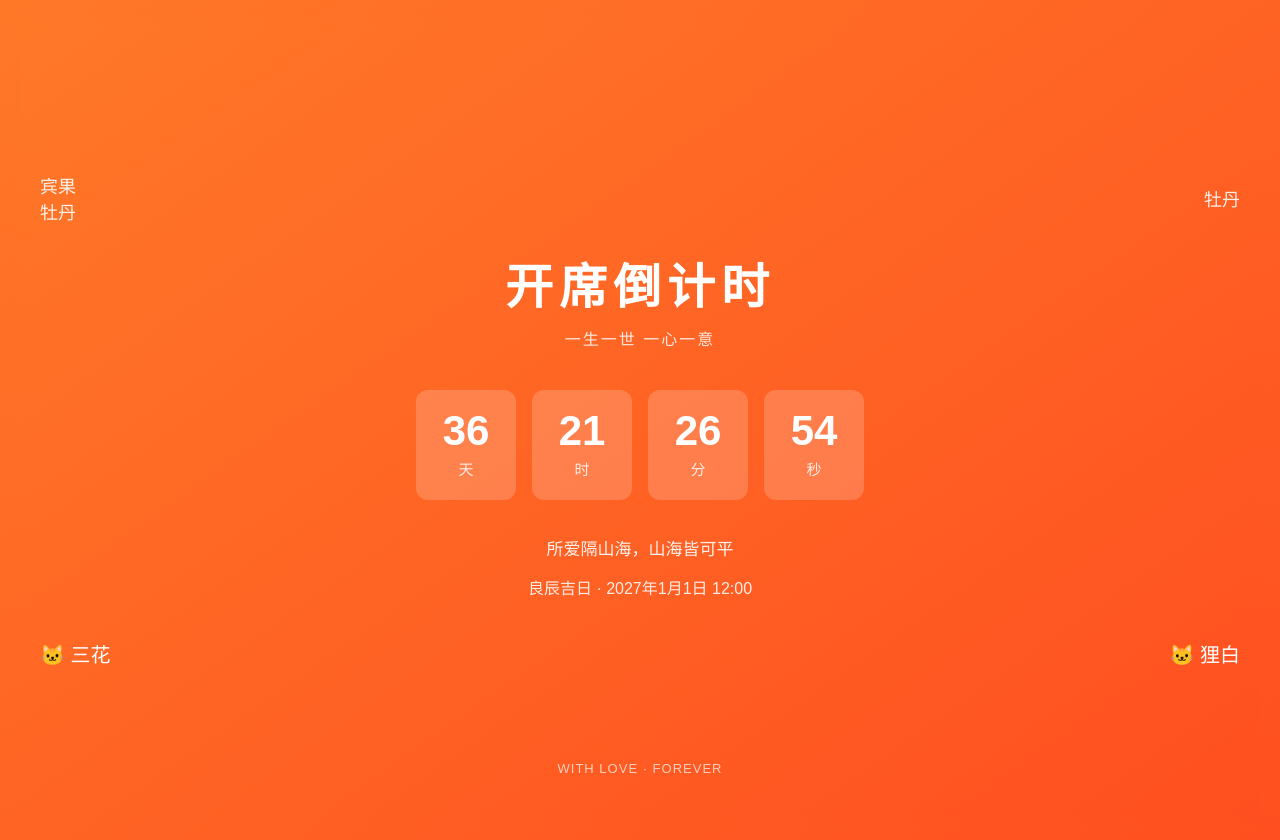
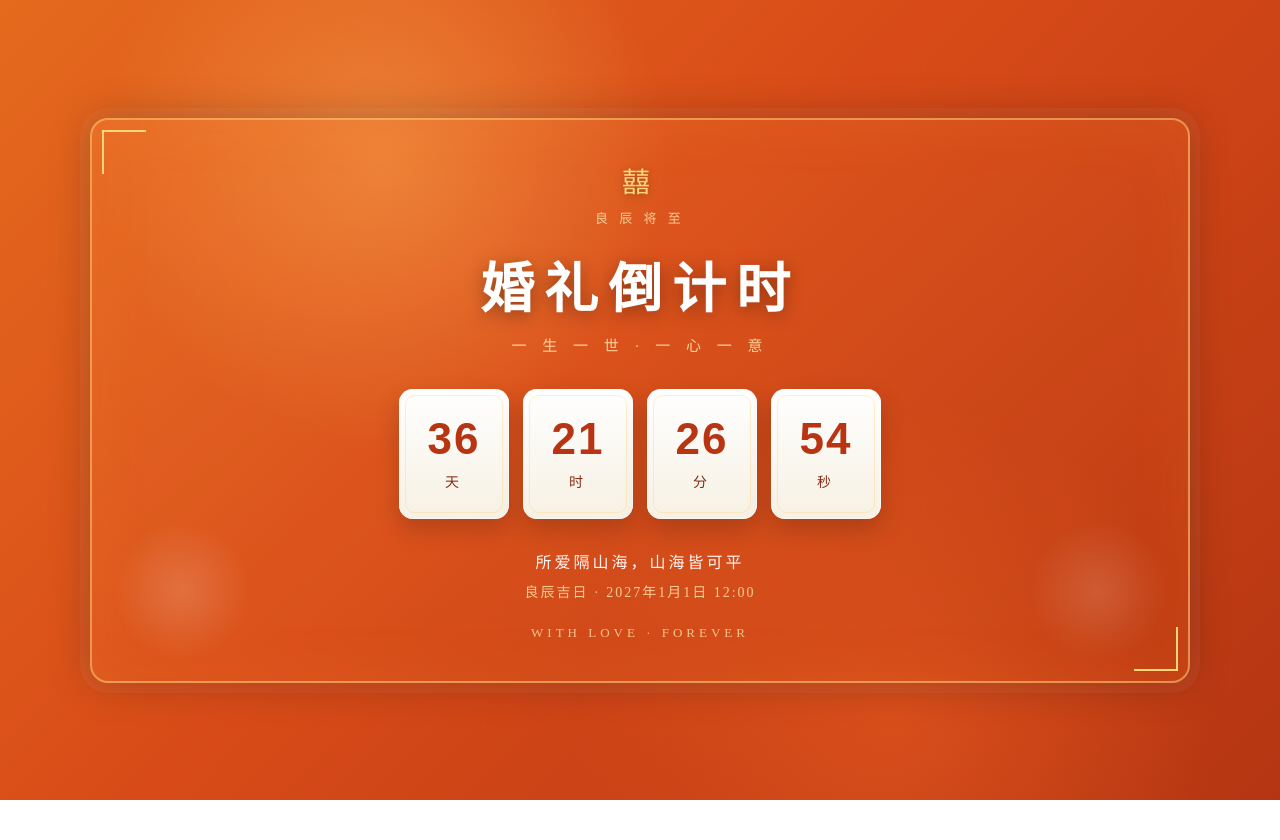
Before and after one commit to 516044933/wedding, a plain HTML site: page index.html in a window 1280 px wide. After the commit the page ends 800 px from the top, so only its background shows below. Drawn offline with Linux system fonts and the light colour scheme.

Commit message:
Change title and update wedding countdown layout

```diff
--- a/index.html
+++ b/index.html
@@ -3,105 +3,239 @@
 <head>
 <meta charset="UTF-8" />
 <meta name="viewport" content="width=device-width, initial-scale=1.0"/>
-<title>开席倒计时</title>
+<title>婚礼倒计时</title>
 <style>
-*{margin:0;padding:0;box-sizing:border-box;font-family:"PingFang SC","Microsoft YaHei",sans-serif;}
-html,body{
+*{
+  margin:0;
+  padding:0;
+  box-sizing:border-box;
+  font-family:"PingFang SC","Microsoft YaHei","SimSun",serif;
+}
+
+body{
+  min-height:100vh;
+  background:
+    radial-gradient(circle at 30% 20%, rgba(255, 180, 90, 0.45), transparent 26%),
+    radial-gradient(circle at 70% 90%, rgba(255, 110, 40, 0.35), transparent 28%),
+    linear-gradient(135deg,#e56a1e 0%,#d84b18 45%,#b53512 100%);
+  display:flex;
+  align-items:center;
+  justify-content:center;
+  color:#fff;
+  padding:30px;
+  position:relative;
+  overflow:hidden;
+}
+
+/* 暗纹底 */
+body::before{
+  content:"";
+  position:absolute;
+  inset:0;
+  background-image:
+    radial-gradient(circle at 20% 30%, rgba(255,255,255,0.04) 1px, transparent 1.2px),
+    radial-gradient(circle at 80% 70%, rgba(255,255,255,0.035) 1px, transparent 1.4px);
+  background-size:220px 220px, 180px 180px;
+  pointer-events:none;
+  opacity:.55;
+}
+
+/* 金色边框 */
+.frame{
+  position:relative;
   width:100%;
-  min-height:100vh;
-  background: linear-gradient(145deg,#ff7828,#ff4f20);
+  max-width:1100px;
+  padding:40px 50px;
+  border:2px solid rgba(255,210,120,0.55);
+  border-radius:18px;
+  box-shadow:
+    0 0 0 10px rgba(255,255,255,0.04),
+    0 0 40px rgba(0,0,0,0.25),
+    inset 0 0 60px rgba(255,140,60,0.12);
+  background:
+    linear-gradient(145deg, rgba(255,150,70,0.18), rgba(200,70,20,0.18));
+}
+
+/* 四角金线 */
+.frame::before,
+.frame::after{
+  content:"";
+  position:absolute;
+  width:42px;
+  height:42px;
+  border-color:#ffd57a;
+  border-style:solid;
+  border-width:0;
+}
+.frame::before{
+  top:10px;left:10px;
+  border-top-width:2px;
+  border-left-width:2px;
+}
+.frame::after{
+  bottom:10px;right:10px;
+  border-bottom-width:2px;
+  border-right-width:2px;
+}
+
+/* 顶部双喜 */
+.top-double-happiness{
+  text-align:center;
+  font-size:28px;
+  color:#ffd57a;
+  letter-spacing:8px;
+  margin-bottom:8px;
+  text-shadow:0 2px 10px rgba(0,0,0,0.25);
+}
+
+/* 顶部小装饰线 */
+.top-sub{
+  text-align:center;
+  font-size:13px;
+  letter-spacing:4px;
+  color:#ffe2a8;
+  opacity:.85;
+  margin-bottom:18px;
+}
+
+/* 主标题 */
+.main-title{
+  text-align:center;
+  font-size:54px;
+  font-weight:bold;
+  letter-spacing:10px;
+  color:#fff;
+  text-shadow:0 4px 18px rgba(0,0,0,0.35);
+  margin-bottom:10px;
+}
+
+/* 副标题 */
+.sub-title{
+  text-align:center;
+  font-size:15px;
+  letter-spacing:6px;
+  color:#ffe2a8;
+  margin-bottom:34px;
+  opacity:.9;
+}
+
+/* 倒计时卡片区 */
+.count-wrap{
+  display:flex;
+  justify-content:center;
+  gap:14px;
+  margin-bottom:30px;
+}
+
+.count-item{
+  width:110px;
+  height:130px;
+  background:linear-gradient(180deg,#ffffff 0%,#f7f1e4 100%);
+  border-radius:14px;
   display:flex;
   flex-direction:column;
   align-items:center;
   justify-content:center;
-  color:#fff;
-  padding:20px;
-  text-align:center;
+  box-shadow:
+    0 10px 24px rgba(0,0,0,0.18),
+    inset 0 0 0 1px rgba(255,255,255,0.6);
+  position:relative;
 }
-.header-top{
-  width:100%;
-  display:flex;
-  justify-content:space-between;
-  align-items:center;
-  margin-bottom:24px;
+
+.count-item::before{
+  content:"";
+  position:absolute;
+  inset:6px;
+  border:1px solid rgba(255,215,140,0.45);
+  border-radius:10px;
+  pointer-events:none;
 }
-.left-tag,.right-tag{font-size:18px;opacity:0.9;}
-.main-title{
-  font-size:48px;
-  font-weight:bold;
-  letter-spacing:6px;
-  margin-bottom:8px;
-}
-.sub-title{
-  font-size:16px;
-  opacity:0.85;
-  margin-bottom:40px;
+
+.count-num{
+  font-size:44px;
+  font-weight:800;
+  color:#b83412;
+  line-height:1;
+  font-family:"DIN","Arial",sans-serif;
   letter-spacing:2px;
 }
-.count-wrap{
-  display:flex;
-  gap:16px;
-  margin-bottom:36px;
-  flex-wrap:wrap;
-  justify-content:center;
+
+.count-unit{
+  margin-top:10px;
+  font-size:14px;
+  color:#8a2b10;
+  letter-spacing:4px;
 }
-.count-item{
-  width:100px;
-  height:110px;
-  background:rgba(255,255,255,0.18);
-  border-radius:12px;
-  display:flex;
-  flex-direction:column;
-  align-items:center;
-  justify-content:center;
+
+/* 中间文案 */
+.mid-text{
+  text-align:center;
+  font-size:16px;
+  color:#fff;
+  letter-spacing:3px;
+  margin-bottom:8px;
+  opacity:.95;
 }
-.count-num{
-  font-size:42px;
-  font-weight:bold;
-  line-height:1;
+
+.mid-date{
+  text-align:center;
+  font-size:14px;
+  color:#ffe2a8;
+  letter-spacing:2px;
+  margin-bottom:24px;
+  opacity:.85;
 }
-.count-unit{
-  font-size:15px;
-  margin-top:6px;
-  opacity:0.85;
+
+/* 底部英文 */
+.footer-text{
+  text-align:center;
+  font-size:13px;
+  letter-spacing:4px;
+  color:#ffe2a8;
+  opacity:.8;
 }
-.desc-text{
-  font-size:17px;
-  line-height:1.6;
-  opacity:0.92;
-  margin-bottom:12px;
+
+/* 两侧花和猫装饰，不干扰居中内容 */
+.deco-left,
+.deco-right{
+  position:absolute;
+  bottom:20px;
+  width:140px;
+  height:140px;
+  opacity:.85;
+  pointer-events:none;
 }
-.time-text{
-  font-size:16px;
-  margin-bottom:40px;
-  opacity:0.88;
+.deco-left{
+  left:20px;
+  background:radial-gradient(circle at center, rgba(255,255,255,0.18) 0%, transparent 70%);
+  border-radius:50%;
 }
-.bottom-row{
-  width:100%;
-  display:flex;
-  justify-content:space-between;
-  align-items:center;
+.deco-right{
+  right:20px;
+  background:radial-gradient(circle at center, rgba(255,255,255,0.15) 0%, transparent 70%);
+  border-radius:50%;
 }
-.bottom-name{
-  font-size:20px;
-  font-weight:500;
-}
-.footer-tip{
-  position:absolute;
-  bottom:24px;
-  font-size:13px;
-  opacity:0.7;
-  letter-spacing:1px;
+
+/* 响应式 */
+@media (max-width: 720px){
+  .main-title{ font-size:34px; letter-spacing:6px; }
+  .count-item{ width:82px; height:100px; }
+  .count-num{ font-size:32px; }
+  .count-unit{ font-size:12px; }
+  .frame{ padding:28px 20px; }
+  .deco-left,.deco-right{ width:90px; height:90px; }
 }
 </style>
 </head>
 <body>
-<div class="header-top">
-  <div class="left-tag">宾果<br>牡丹</div>
-  <div class="right-tag">牡丹</div>
-</div>
-<div class="main-title" id="mainTitle">开席倒计时</div>
-<div class="sub-title" id="subTitle">一生一世 一心一意</div>
+
+<div class="frame">
+
+  <div class="top-double-happiness">囍</div>
+  <div class="top-sub">良 辰 将 至</div>
+
+  <div class="main-title" id="mainTitle">婚礼倒计时</div>
+  <div class="sub-title">一 生 一 世 · 一 心 一 意</div>
 
   <div class="count-wrap">
     <div class="count-item">
@@ -122,20 +256,17 @@ html,body{
     </div>
   </div>
 
-<div class="desc-text" id="descText">所爱隔山海，山海皆可平</div>
-<div class="time-text" id="timeText">良辰吉日 · 2027年1月1日 12:00</div>
+  <div class="mid-text" id="midText">所爱隔山海，山海皆可平</div>
+  <div class="mid-date" id="midDate">良辰吉日 · 2027年1月1日 12:00</div>
 
-<div class="bottom-row">
-  <div class="bottom-name">🐱 三花</div>
-  <div class="bottom-name">🐱 狸白</div>
+  <div class="footer-text">WITH LOVE · FOREVER</div>
+
+  <div class="deco-left"></div>
+  <div class="deco-right"></div>
 </div>
 
-<div class="footer-tip">WITH LOVE · FOREVER</div>
-
 <script>
-// 开席时间
 const weddingTime = new Date("2027-01-01 12:00:00").getTime();
-// 领证基准时间（暂定）
 const marryTime = new Date("2026-12-24 11:30:00").getTime();
 
 function update(){
@@ -143,21 +274,20 @@ function update(){
   const diffWedding = weddingTime - now;
 
   let day, hour, min, sec;
+
   if(diffWedding > 0){
-    document.getElementById('mainTitle').innerText = "开席倒计时";
-    document.getElementById('subTitle').innerText = "一生一世 一心一意";
-    document.getElementById('descText').innerText = "所爱隔山海，山海皆可平";
-    document.getElementById('timeText').innerText = "良辰吉日 · 2027年1月1日 12:00";
+    document.getElementById("mainTitle").innerText = "婚礼倒计时";
+    document.getElementById("midText").innerText = "所爱隔山海，山海皆可平";
+    document.getElementById("midDate").innerText = "良辰吉日 · 2027年1月1日 12:00";
 
     day = Math.floor(diffWedding / (1000 * 60 * 60 * 24));
     hour = Math.floor((diffWedding % (1000 * 60 * 60 * 24)) / (1000 * 60 * 60));
     min = Math.floor((diffWedding % (1000 * 60 * 60)) / (1000 * 60));
     sec = Math.floor((diffWedding % (1000 * 60)) / 1000);
   }else{
-    document.getElementById('mainTitle').innerText = "其实";
-    document.getElementById('subTitle').innerText = "领证已经";
-    document.getElementById('descText').innerText = "";
-    document.getElementById('timeText').innerText = "";
+    document.getElementById("mainTitle").innerText = "其实";
+    document.getElementById("midText").innerText = "领证已经";
+    document.getElementById("midDate").innerText = "";
 
     const diffMarry = now - marryTime;
     day = Math.floor(diffMarry / (1000 * 60 * 60 * 24));
@@ -166,13 +296,15 @@ function update(){
     sec = Math.floor((diffMarry % (1000 * 60)) / 1000);
   }
 
-  document.getElementById('day').innerText = String(day).padStart(2,'0');
-  document.getElementById('hour').innerText = String(hour).padStart(2,'0');
-  document.getElementById('min').innerText = String(min).padStart(2,'0');
-  document.getElementById('sec').innerText = String(sec).padStart(2,'0');
+  document.getElementById("day").innerText = String(day).padStart(2,"0");
+  document.getElementById("hour").innerText = String(hour).padStart(2,"0");
+  document.getElementById("min").innerText = String(min).padStart(2,"0");
+  document.getElementById("sec").innerText = String(sec).padStart(2,"0");
 }
+
 update();
-setInterval(update,1000);
+setInterval(update, 1000);
 </script>
+
 </body>
 </html>
```
Lines whose indentation alone changed are shown as unchanged.
